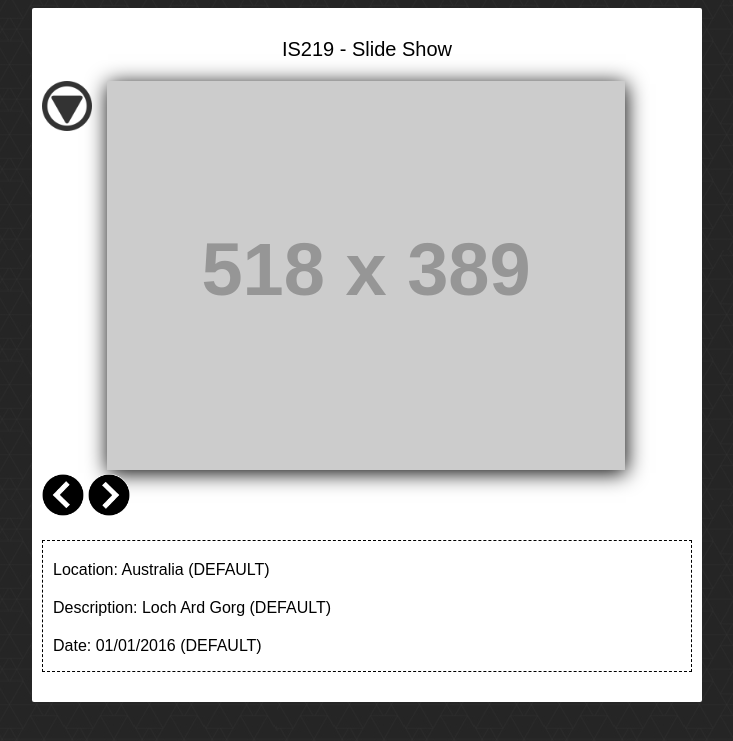
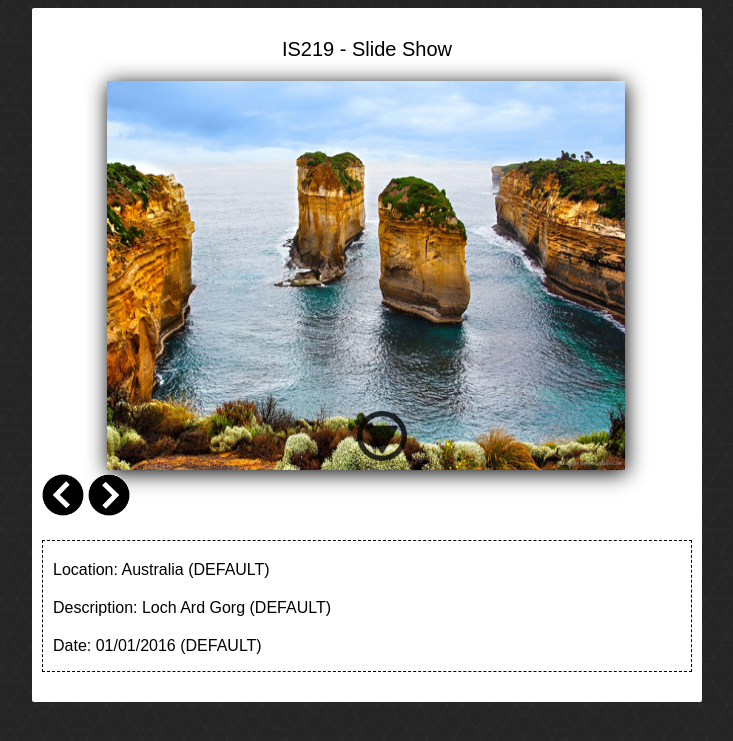
Before and after one commit to krutimistry/IS219-p2, a PHP site: page /index.html in a window 1280 px wide. Shown: the top 741 px of the page, without its empty margins (273-1006 px from the left). Run offline with PHP 8.4, Linux system fonts and the light colour scheme; grey boxes labelled with a size stand in for pictures from a placeholder-image service; some libraries are stand-ins or nearby versions.

Commit message:
Step 3 - Gallery: CSS detail arrow placement adjusted

```diff
--- a/css/style.css
+++ b/css/style.css
@@ -30,14 +30,16 @@ body {
 	position: absolute;
 	z-index: 3;
 	opacity: .8;
-	top: 0px;
+	left:315px;
+	top:330px;
 }
 
 .thumbnail {
 	position: relative;
 	box-shadow: 1px 3px 20px 0px;
+	width: 518px;
+	height: 389px;
 }
-
 
 .banner {
 	text-align: center;
--- a/index.html
+++ b/index.html
@@ -13,7 +13,7 @@
     <p class="banner">IS219 - Slide Show</p>
     <div id="slideShow">
       <div class="photoHolder">
-        <img class="thumbnail" id="photo" src="http://placehold.it/518x389?text=Welcome+to+my+Gallery" alt="Gallery Image"/>
+        <img class="thumbnail" id="photo" src="img/places/australia.jpg" alt="Gallery Image"/>
       </div>
       <img class="moreIndicator rot90" src="img/more.png" alt="More Content"/>
       <div id="nav">
--- a/js/gallery.js
+++ b/js/gallery.js
@@ -179,18 +179,12 @@ function makeGalleryImageOnloadCallback(galleryImage) {
         mImages.push(galleryImage);
     }
 }
+
 $(document).ready( function() {
-    $('.details').eq(0).hide();
+    $('.details').eq(0).hide();	// This initially hides the photos' metadata information
     imageDetails()s();
     goBackward();
     goForward();
-});
-
-$(document).ready( function() {
-
-	// This initially hides the photos' metadata information
-	$('.details').eq(0).hide();
-
 });
 
 window.addEventListener('load', function() {
```
